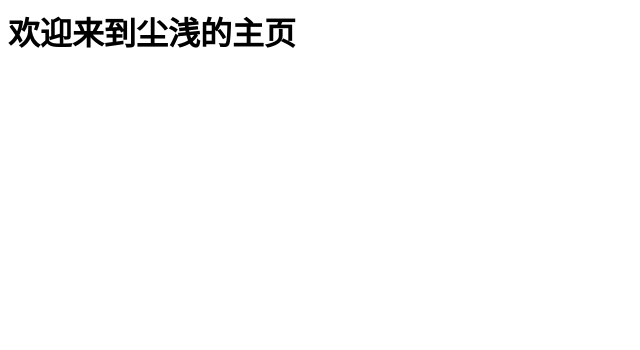
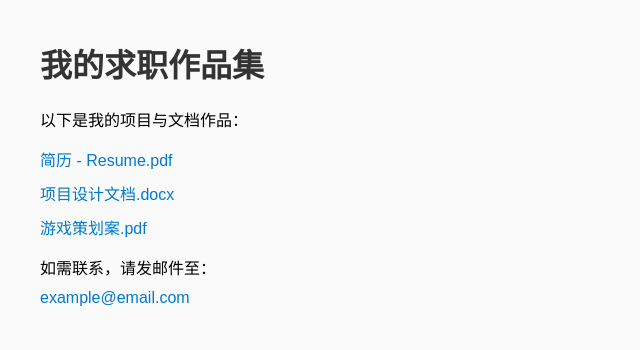
Before and after one commit to inkfluscp/inkfluscp.github.io, a plain HTML site: page index.html in a window 1280 px wide. Shown: the whole page, without its empty margins (0-640 px from the left). Drawn offline with Linux system fonts and the light colour scheme.

Commit message:
Create index.html
Added HTML structure and content for portfolio page.

```diff
--- a/index.html
+++ b/index.html
@@ -1 +1,23 @@
-<h1>欢迎来到尘浅的主页<h1>
+<!DOCTYPE html>
+<html lang="zh-CN">
+<head>
+  <meta charset="UTF-8">
+  <title>我的作品集</title>
+  <style>
+    body { font-family: Arial; margin: 40px; background: #fafafa; }
+    h1 { color: #333; }
+    a { display: block; margin: 10px 0; color: #007acc; text-decoration: none; }
+    a:hover { text-decoration: underline; }
+  </style>
+</head>
+<body>
+  <h1>我的求职作品集</h1>
+  <p>以下是我的项目与文档作品：</p>
+
+  <a href="resume.pdf" target="_blank">简历 - Resume.pdf</a>
+  <a href="project-design.docx" target="_blank">项目设计文档.docx</a>
+  <a href="game-plan.pdf" target="_blank">游戏策划案.pdf</a>
+
+  <p>如需联系，请发邮件至：<a href="mailto:example@email.com">example@email.com</a></p>
+</body>
+</html>
```
